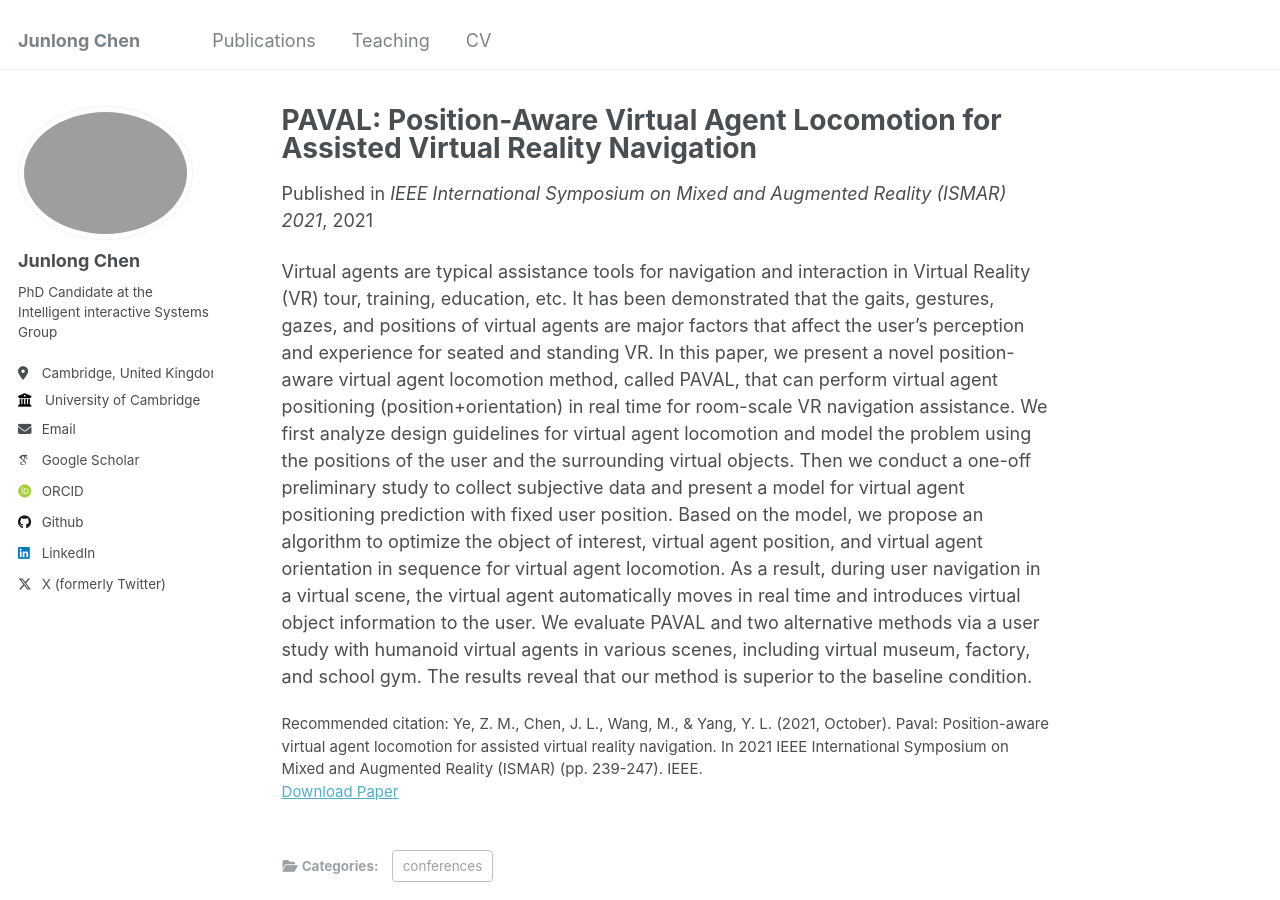
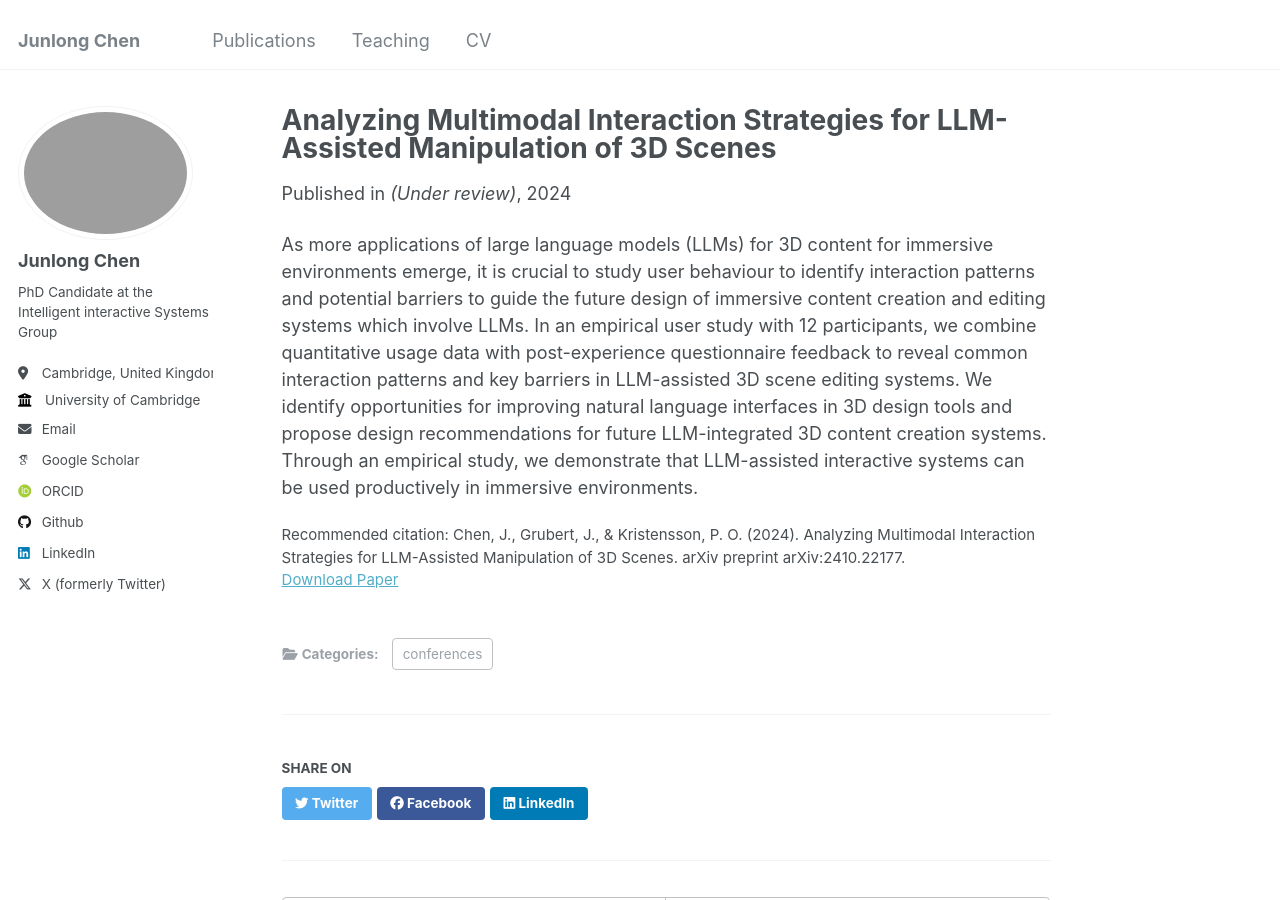
Before and after one commit to EnVisionXR/EnVisionXR.github.io, a Jekyll site: the page built from _publications/2009-10-01-paper-title-number-6.md, in a window 1280 px wide and 900 px high. Built offline with Jekyll 4.4.1, drawn with Linux system fonts in a browser that asks for light colours; some web fonts are replaced.

Commit message:
Update 2009-10-01-paper-title-number-6.md

```diff
--- a/_publications/2009-10-01-paper-title-number-6.md
+++ b/_publications/2009-10-01-paper-title-number-6.md
@@ -1,14 +1,14 @@
 ---
-title: "PAVAL: Position-Aware Virtual Agent Locomotion for Assisted Virtual Reality Navigation"
+title: "Analyzing Multimodal Interaction Strategies for LLM-Assisted Manipulation of 3D Scenes"
 collection: publications
 category: conferences
-permalink: /publication/vr-agent-navigation
-excerpt: 'In this paper, we present a novel position-aware virtual agent locomotion method, called PAVAL, that can perform virtual agent positioning (position and orientation) in real time for room-scale VR navigation assistance.'
-date: 2021-11-01
-venue: 'IEEE International Symposium on Mixed and Augmented Reality (ISMAR) 2021'
+permalink: /publication/assistvr-interaction-strategy
+excerpt: 'By analyzing common interaction patterns and key barriers, we identify opportunities for improving natural language interfaces in 3D design tools and propose design recommendations for future LLM-integrated 3D content creation systems.'
+date: 2024-10-29
+venue: '(Under review)'
 # slidesurl: 'http://academicpages.github.io/files/slides1.pdf'
-paperurl: 'https://ieeexplore.ieee.org/stamp/stamp.jsp?arnumber=9583787&casa_token=WUQ18TOZqa4AAAAA:npCrFIlUM5hKmgVWPm5p-ahpDhrq8-qVjbb75Vux8hVnI6tEWMDJ1cp3IwsewSrt9j5RQwHVQ7Y'
-citation: 'Ye, Z. M., Chen, J. L., Wang, M., & Yang, Y. L. (2021, October). Paval: Position-aware virtual agent locomotion for assisted virtual reality navigation. In 2021 IEEE International Symposium on Mixed and Augmented Reality (ISMAR) (pp. 239-247). IEEE.'
+paperurl: 'https://arxiv.org/abs/2410.22177'
+citation: 'Chen, J., Grubert, J., & Kristensson, P. O. (2024). Analyzing Multimodal Interaction Strategies for LLM-Assisted Manipulation of 3D Scenes. arXiv preprint arXiv:2410.22177.'
 ---
 
-Virtual agents are typical assistance tools for navigation and interaction in Virtual Reality (VR) tour, training, education, etc. It has been demonstrated that the gaits, gestures, gazes, and positions of virtual agents are major factors that affect the user's perception and experience for seated and standing VR. In this paper, we present a novel position-aware virtual agent locomotion method, called PAVAL, that can perform virtual agent positioning (position+orientation) in real time for room-scale VR navigation assistance. We first analyze design guidelines for virtual agent locomotion and model the problem using the positions of the user and the surrounding virtual objects. Then we conduct a one-off preliminary study to collect subjective data and present a model for virtual agent positioning prediction with fixed user position. Based on the model, we propose an algorithm to optimize the object of interest, virtual agent position, and virtual agent orientation in sequence for virtual agent locomotion. As a result, during user navigation in a virtual scene, the virtual agent automatically moves in real time and introduces virtual object information to the user. We evaluate PAVAL and two alternative methods via a user study with humanoid virtual agents in various scenes, including virtual museum, factory, and school gym. The results reveal that our method is superior to the baseline condition.
+As more applications of large language models (LLMs) for 3D content for immersive environments emerge, it is crucial to study user behaviour to identify interaction patterns and potential barriers to guide the future design of immersive content creation and editing systems which involve LLMs. In an empirical user study with 12 participants, we combine quantitative usage data with post-experience questionnaire feedback to reveal common interaction patterns and key barriers in LLM-assisted 3D scene editing systems. We identify opportunities for improving natural language interfaces in 3D design tools and propose design recommendations for future LLM-integrated 3D content creation systems. Through an empirical study, we demonstrate that LLM-assisted interactive systems can be used productively in immersive environments.
```
